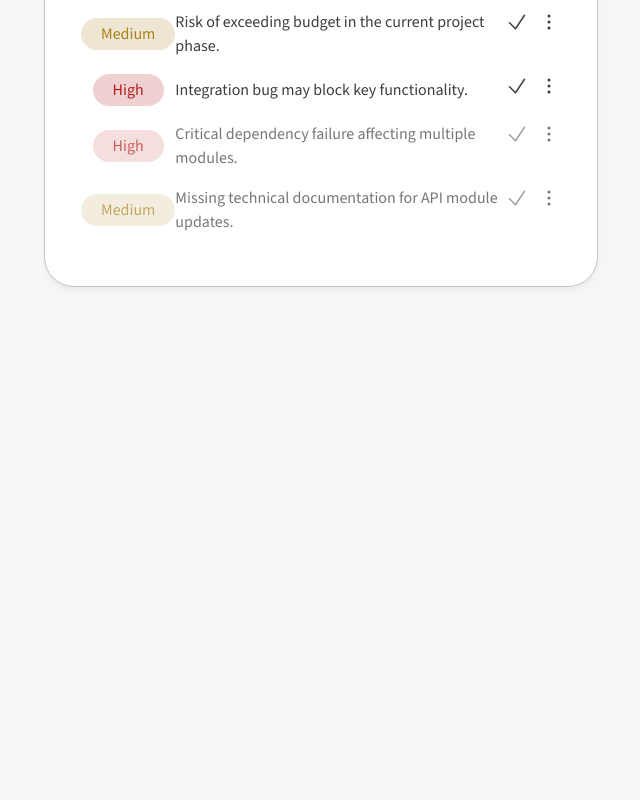
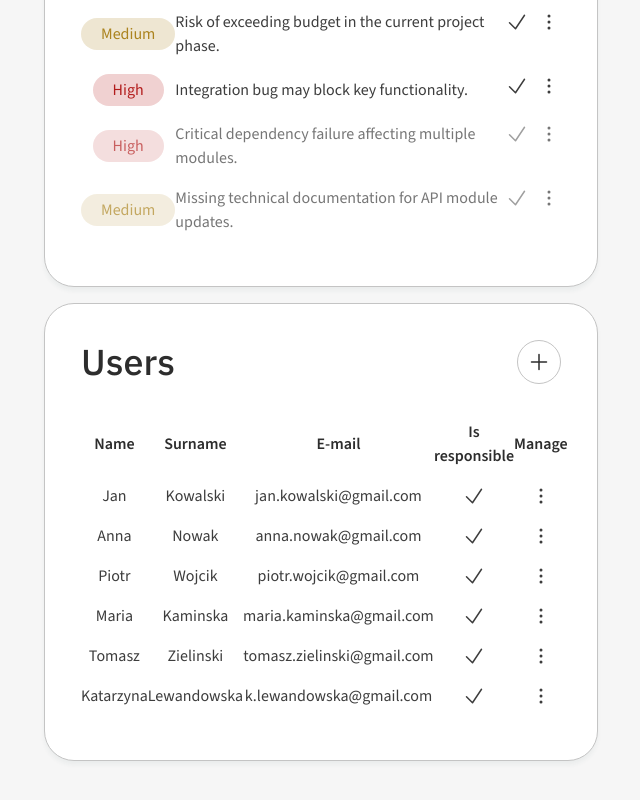
Before and after one commit to Asymphia/matdev-pm, a Next.js app: page /projects/1 in a window 1280 px wide. Shown: the part 850-1650 px from the top of the page, without its empty margins (634-1274 px from the left). Before the commit the page ends 1185 px from the top, so only its background shows below. Built offline with nearby package versions, Linux system fonts and the light colour scheme.

Commit message:
Add: task assignments

```diff
--- a/app/projects/[projectSlug]/page.tsx
+++ b/app/projects/[projectSlug]/page.tsx
@@ -5,6 +5,7 @@ import TasksList from "@/components/project/TasksList"
 import BudgetChart from "@/components/project/BudgetChart"
 import ProjectSidebar from "@/components/project/ProjectSidebar"
 import WarningsList from "@/components/project/WarningsList"
+import UserList from "@/components/project/UserList"
 
 const SingleProjectPage = async ({ params }: { params: Promise<{ projectSlug: string }> }) => {
     const { projectSlug } = await params
@@ -35,6 +36,8 @@ const SingleProjectPage = async ({ params }: { params: Promise<{ projectSlug: st
                     <BudgetChart />
 
                     <WarningsList />
+
+                    <UserList />
                 </div>
             </div>
         </div>
--- a/components/project/BudgetChart.tsx
+++ b/components/project/BudgetChart.tsx
@@ -19,10 +19,10 @@ const BudgetChart = () => {
     return (
         <BlockWrapper className="grid grid-cols-[1fr_2fr] gap-4">
             <div className="flex flex-col gap-7">
-                <header className="flex flex-nowrap items-center gap-4">
+                <header className="flex flex-nowrap items-center justify-between">
+                    <h2>Budget</h2>
+
                     <IconButton Icon={CreditCardIcon} onClick={() => {}} />
-
-                    <h2>Budget</h2>
                 </header>
 
                 <div className="flex flex-col gap-3">
--- /dev/null
+++ b/components/project/UserList.tsx
@@ -0,0 +1,53 @@
+"use client"
+
+import BlockWrapper from "@/components/ui/BlockWrapper"
+import Th from "@/components/ui/Th"
+import { DUMMY_USERS_DATA } from "@/lib/data"
+import { PlusIcon, EllipsisVerticalIcon, CheckIcon } from "@heroicons/react/24/outline"
+import IconButton from "@/components/ui/IconButton"
+
+const UserList = () => {
+    return (
+        <BlockWrapper className="flex flex-col gap-5">
+            <header className="flex flex-nowrap items-center justify-between">
+                <h2>Users</h2>
+
+                <IconButton Icon={PlusIcon} onClick={() => {}} />
+            </header>
+
+            <table className="w-full border-separate border-spacing-y-4">
+                <thead>
+                    <tr>
+                        <Th>Name</Th>
+                        <Th>Surname</Th>
+                        <Th>E-mail</Th>
+                        <Th>Is responsible</Th>
+                        <Th>Manage</Th>
+                    </tr>
+                </thead>
+
+                <tbody>
+                    {DUMMY_USERS_DATA.map((user, index) => (
+                        <tr key={index}>
+                            <td className="text-center">{user.firstName}</td>
+                            <td className="text-center">{user.secondName}</td>
+                            <td className="text-center">{user.email}</td>
+                            <td className="text-center">
+                                <div className="flex justify-center">
+                                    <CheckIcon className="text-text-primary-300 size-6" />
+                                </div>
+                            </td>
+                            <td>
+                                <button className="group flex w-full justify-center">
+                                    <EllipsisVerticalIcon className="text-text-primary-300 group-hover:text-primary-700 group-active:text-primary-500 size-6 transition" />
+                                </button>
+                            </td>
+                        </tr>
+                    ))}
+                </tbody>
+            </table>
+        </BlockWrapper>
+    )
+}
+
+export default UserList
--- a/components/project/WarningsList.tsx
+++ b/components/project/WarningsList.tsx
@@ -14,7 +14,6 @@ const WarningsList = () => {
                     <tr>
                         <Th>Severity</Th>
                         <Th>Description</Th>
-                        <Th>{""}</Th>
                         <Th>Manage</Th>
                     </tr>
                 </thead>
@@ -28,7 +27,6 @@ const WarningsList = () => {
                                 </div>
                             </td>
                             <td>{data.description}</td>
-                            <td></td>
                             <td className="flex justify-center gap-2">
                                 <button className={`group transition ${data.isRead ? "cursor-default opacity-70" : ""}`}>
                                     <CheckIcon className={`text-text-primary-300 size-6 transition ${!data.isRead ? "group-hover:text-primary-700 group-active:text-primary-500" : ""}`} />
```
